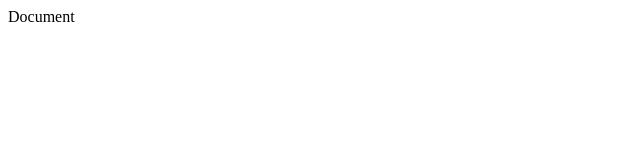
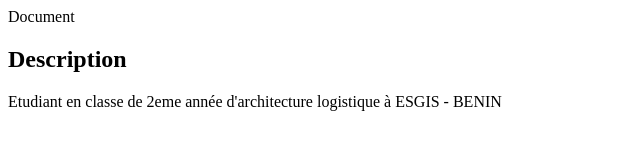
Before and after one commit to Auriole07/mon_cv, a plain HTML site: page index.html in a window 1280 px wide. Shown: the whole page, without its empty margins (0-640 px from the left). Drawn offline with Linux system fonts and the light colour scheme.

Commit message:
mise en pkace de la section description

```diff
--- a/index.html
+++ b/index.html
@@ -8,7 +8,10 @@
     <title>Document</title>
 </head>
 <body>
-
+    <h2>Description</h2>
+    <p>
+        Etudiant en classe de 2eme année d'architecture logistique à ESGIS - BENIN
+    </p>
 </body>
 
 </html>
```
